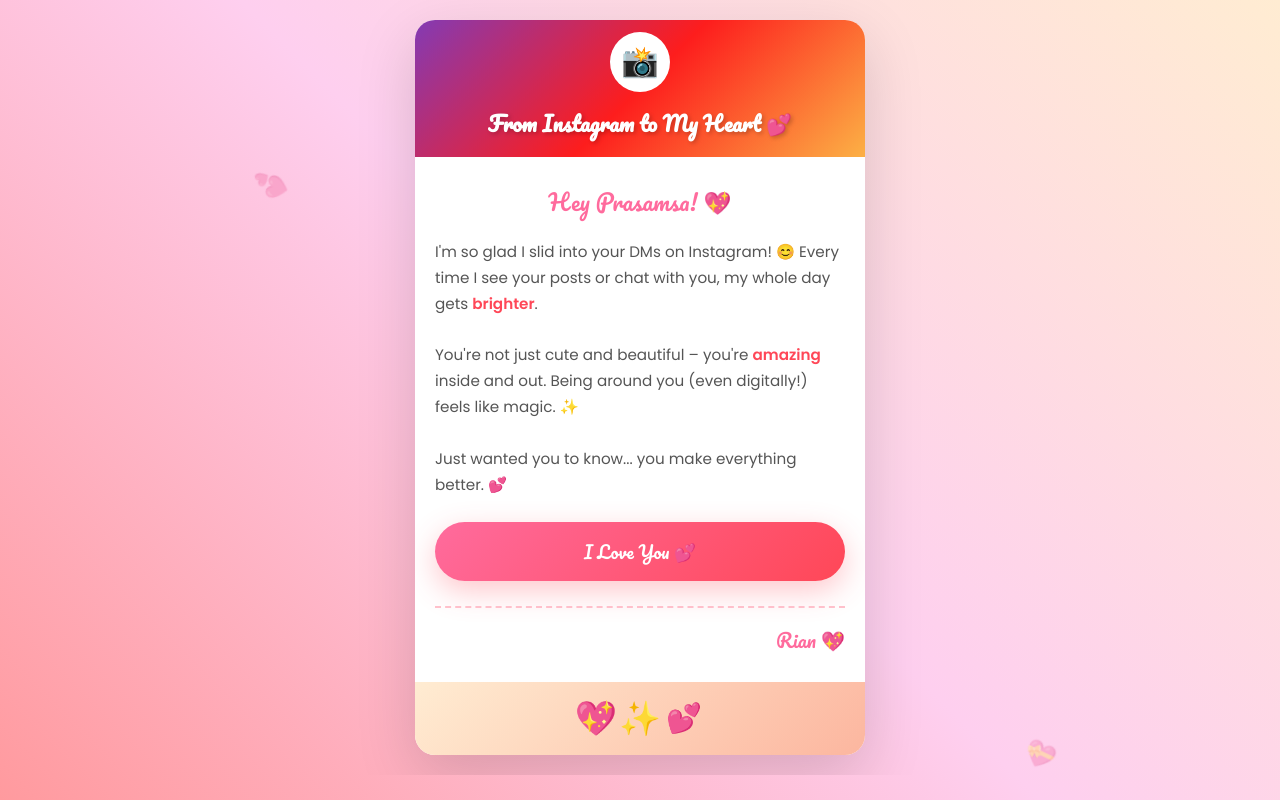
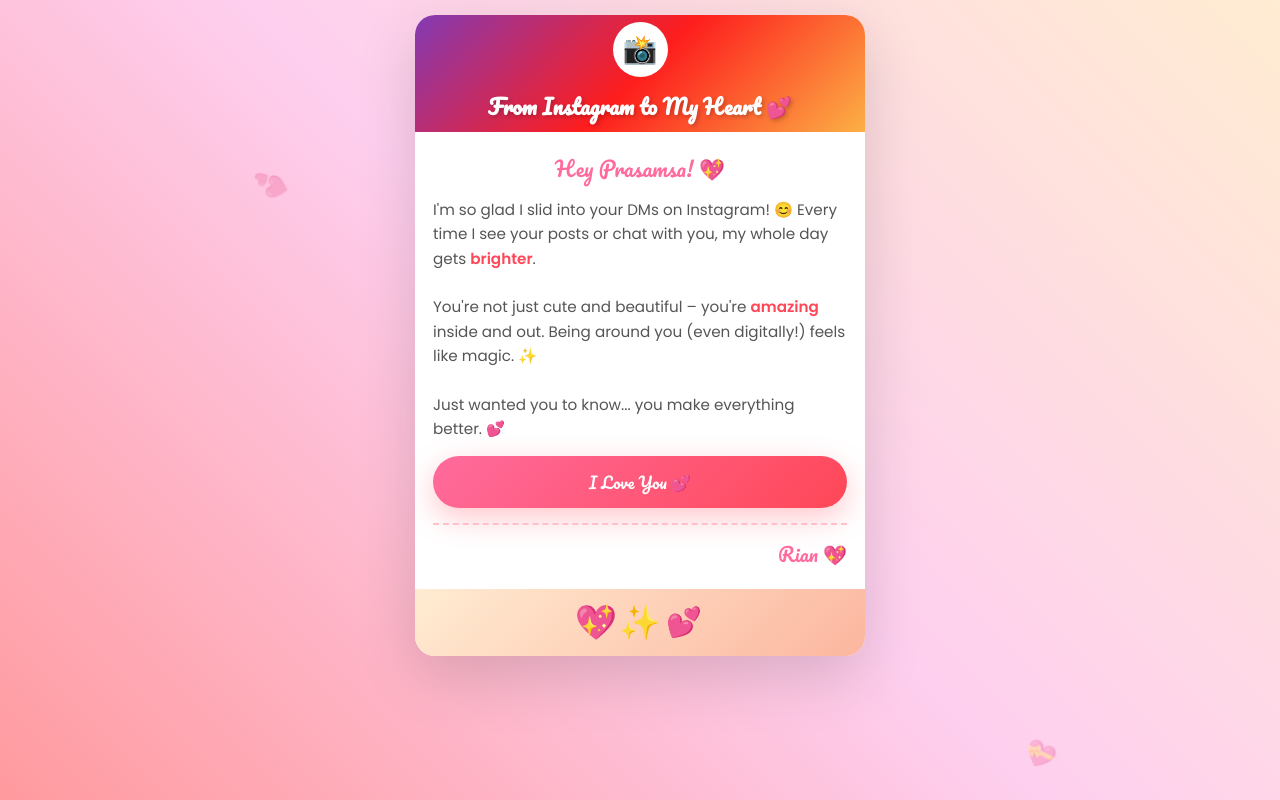
Before and after one commit to allisonbist-source/hello, a plain HTML site: page index.html in a window 1280 px wide. Drawn offline with Linux system fonts and the light colour scheme.

Commit message:
Update index.html

```diff
--- a/index.html
+++ b/index.html
@@ -15,7 +15,7 @@
 
         html, body {
             width: 100%;
-            min-height: 100%;
+            min-height: 100vh;
             overflow-x: hidden;
         }
 
@@ -23,10 +23,7 @@
             font-family: 'Poppins', sans-serif;
             background: linear-gradient(45deg, #ff9a9e 0%, #fecfef 50%, #ffecd2 100%);
             background-attachment: fixed;
-            display: flex;
-            justify-content: center;
-            align-items: center;
-            padding: 20px 10px;
+            padding: 15px 10px;
         }
 
         .heart-bg {
@@ -62,6 +59,7 @@
             background: #fff;
             width: 100%;
             max-width: 450px;
+            margin: 0 auto;
             border-radius: 20px;
             box-shadow: 0 20px 60px rgba(0, 0, 0, 0.15);
             overflow: hidden;
@@ -77,20 +75,20 @@
 
         .header {
             background: linear-gradient(135deg, #833ab4, #fd1d1d, #fcb045);
-            padding: 20px 15px;
+            padding: 15px 10px 12px 10px;
             text-align: center;
         }
 
         .header-icon {
-            width: 60px;
-            height: 60px;
+            width: 55px;
+            height: 55px;
             background: #fff;
             border-radius: 50%;
-            margin: 0 auto 10px;
+            margin: 0 auto 8px;
             display: flex;
             align-items: center;
             justify-content: center;
-            font-size: 30px;
+            font-size: 28px;
             animation: bounce 2s infinite;
         }
 
@@ -108,22 +106,22 @@
         }
 
         .content {
-            padding: 25px 20px;
+            padding: 18px 18px;
         }
 
         .greeting {
             font-family: 'Pacifico', cursive;
-            font-size: 1.4em;
+            font-size: 1.3em;
             color: #ff6b9d;
             text-align: center;
-            margin-bottom: 18px;
+            margin-bottom: 12px;
         }
 
         .message {
             font-size: 0.95em;
-            line-height: 1.7;
+            line-height: 1.6;
             color: #555;
-            margin-bottom: 20px;
+            margin-bottom: 15px;
             text-align: left;
         }
 
@@ -135,9 +133,9 @@
         .love-button {
             display: block;
             width: 100%;
-            margin: 25px 0;
-            padding: 14px 30px;
-            font-size: 1.1em;
+            margin: 15px 0;
+            padding: 12px 25px;
+            font-size: 1em;
             font-family: 'Pacifico', cursive;
             background: linear-gradient(135deg, #ff6b9d, #ff4757);
             color: #fff;
@@ -158,14 +156,14 @@
             font-family: 'Pacifico', cursive;
             font-size: 1.2em;
             color: #ff6b9d;
-            margin-top: 15px;
-            padding-top: 15px;
+            margin-top: 12px;
+            padding-top: 12px;
             border-top: 2px dashed #ffc0cb;
         }
 
         .footer {
             background: linear-gradient(135deg, #ffecd2 0%, #fcb69f 100%);
-            padding: 15px;
+            padding: 12px;
             text-align: center;
             font-size: 1.8em;
         }
```
